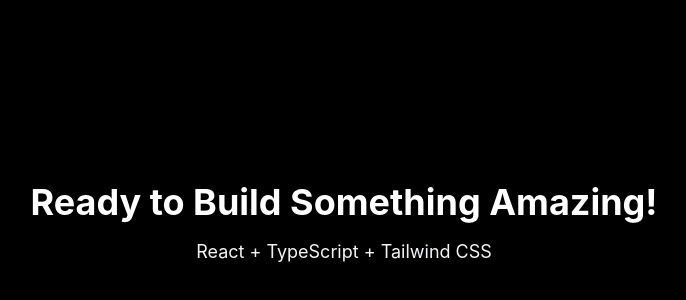
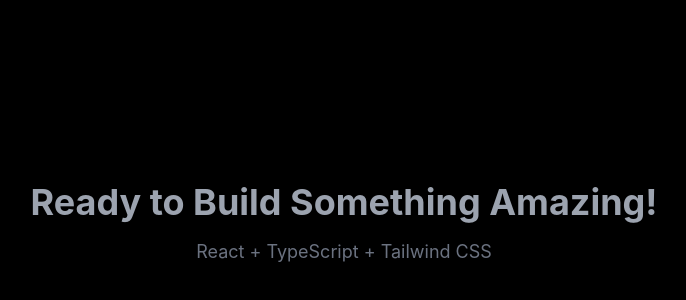
Before and after one commit to Lyzr-Apps/fantastic-vibrant-lab, a React (Vite) app: page / in a window 1280 px wide. Shown: the part 176-476 px from the top of the page, without its empty margins (296-982 px from the left). Built offline with nearby package versions, Linux system fonts and the light colour scheme.

Commit message:
feat: changed text color to grey using `text-gray-400` for heading and `text-gray-500` for subtitle

```diff
--- a/src/App.tsx
+++ b/src/App.tsx
@@ -2,10 +2,10 @@
   return (
     <div className="min-h-screen bg-black flex items-center justify-center">
       <div className="text-center">
-        <h1 className="text-4xl font-bold text-white mb-4">
+        <h1 className="text-4xl font-bold text-gray-400 mb-4">
           Ready to Build Something Amazing!
         </h1>
-        <p className="text-gray-100 text-lg">
+        <p className="text-gray-500 text-lg">
           React + TypeScript + Tailwind CSS
         </p>
       </div>
```
